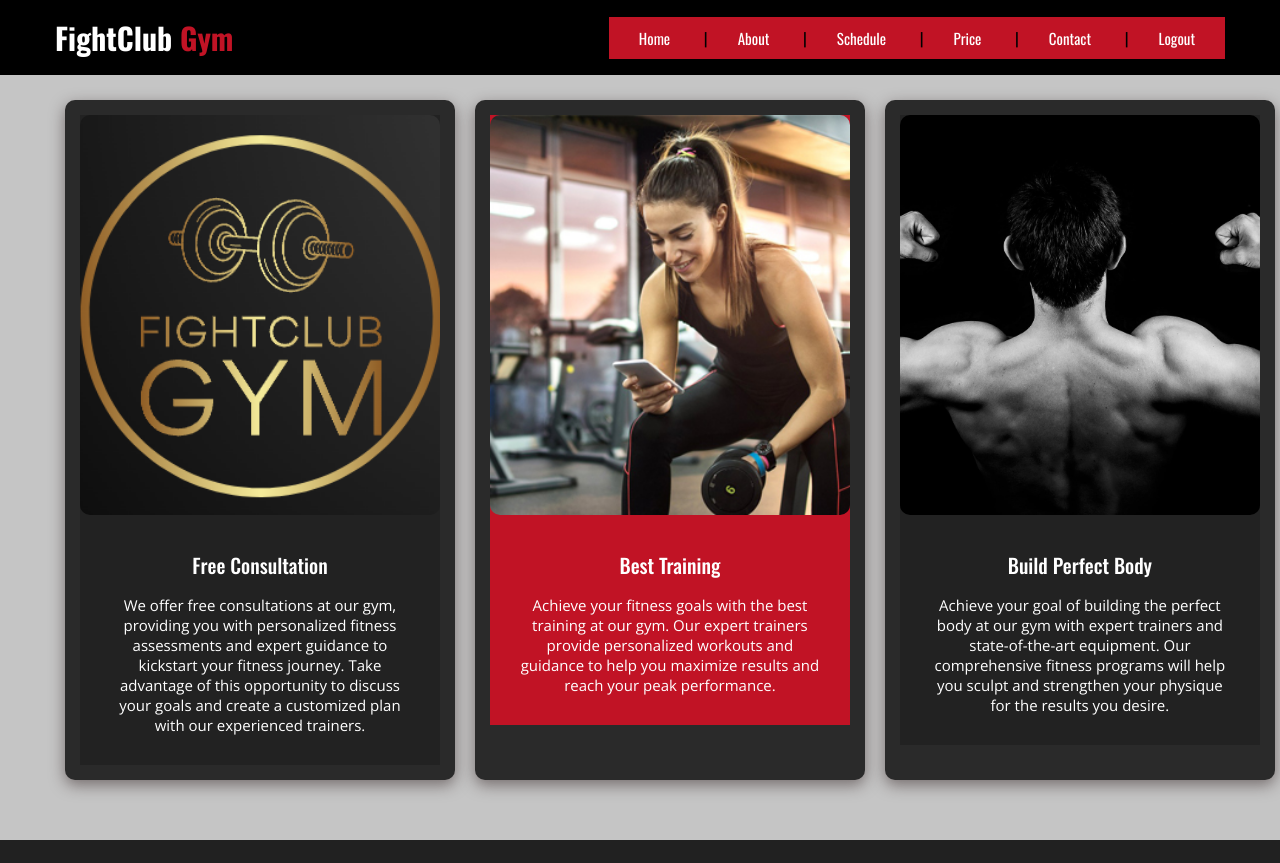
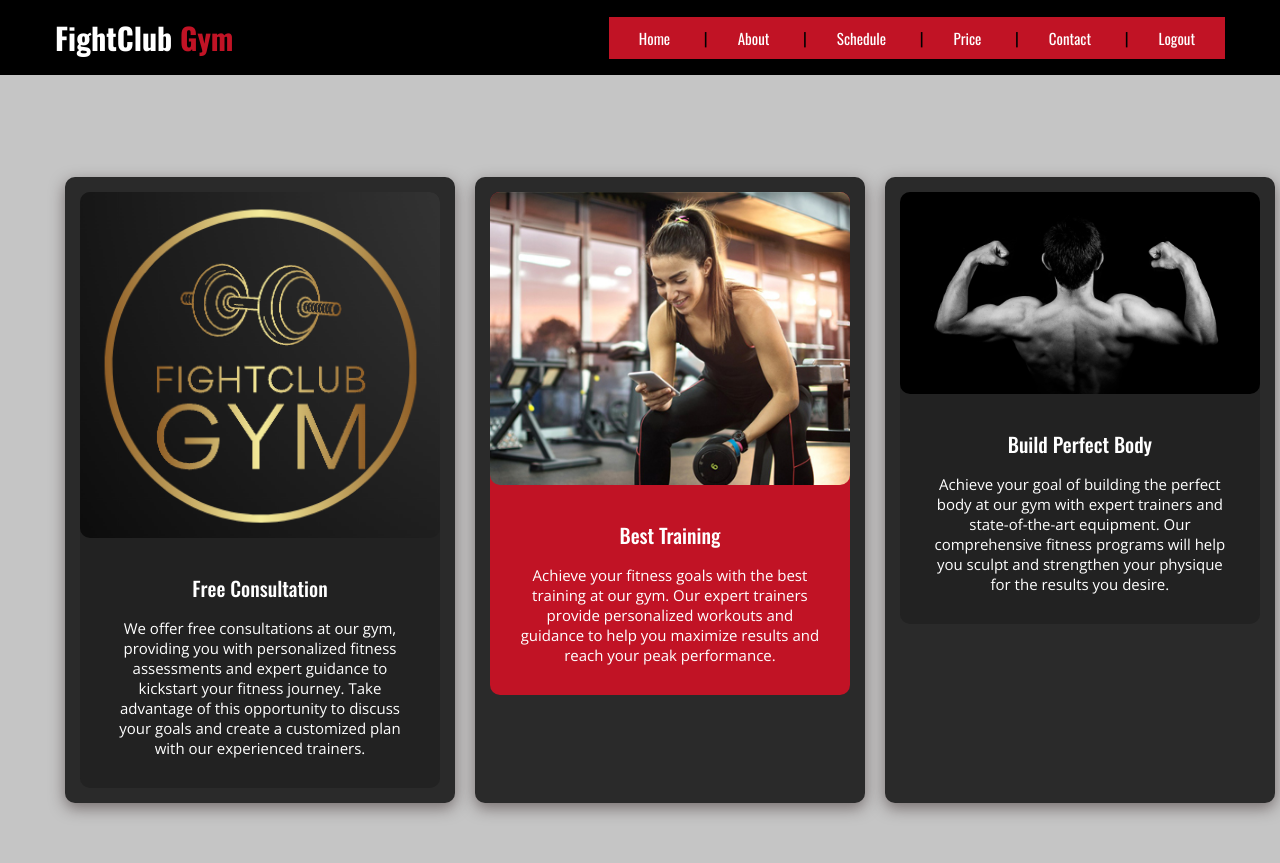
Before and after one commit to kimicayboen/IMDBSE2, a PHP site: page /about.php in a window 1280 px wide. Before the commit the page ends 840 px from the top, so only its background shows below. Run offline with PHP 8.4, Linux system fonts and the light colour scheme.

Commit message:
Add files via upload

```diff
--- a/DATABASE2/admin.css
+++ b/DATABASE2/admin.css
@@ -9,7 +9,8 @@ body {
 
 .container {
     max-width: 900px;
-    margin: 0 auto;
+    margin: auto;
+    margin-top: 5%;
     background-color: #333333;
     padding: 20px 100px 10px 100px;
     border-radius: 10px;
--- a/DATABASE2/style.css
+++ b/DATABASE2/style.css
@@ -173,6 +173,10 @@ header .ham-burger {
 	background-color:#111111;
 }
 
+.content {
+	margin-top: 10%;
+}
+
 .about .content{
  -webkit-display: flex;
  display: flex;
@@ -185,6 +189,7 @@ header .ham-burger {
 }
 .about .content .box .inner{
 	background-color:#222222;
+	border-radius: 10px;
 }
 .about .content .box:nth-child(2) .inner{
 	background-color: #c11325;
@@ -205,6 +210,7 @@ header .ham-burger {
 	text-transform: capitalize;
 	text-align: center;
 }
+
 .about .content .box .inner .text p{
 	font-size: 15px;
 	line-height:20px;
@@ -521,15 +527,28 @@ header .ham-burger {
 	-webkit-display: flex;
 	display: flex;
 }
+
 .price-package .content .box{
 	flex:0 0 33.33%;
 	max-width: 33.33%;
 	padding: 15px;
 	background-color: #c5c5c5;
 }
+
 .price-package .content .box .inner{
 	background-color: #f0f0f0;
 }
+
+.inner {
+	border-radius: 1.5%;
+}
+
+.price-tag {
+	border-radius: 1.5%;
+	margin-top: 2%;
+	margin-bottom: 2%;
+}
+
 .price-package .content .box .inner .price-tag{
 	padding: 15px;
 	font-size: 20px;
@@ -538,10 +557,12 @@ header .ham-burger {
 	text-align: center;
 	font-weight: 700;
 }
+
 .price-package .content .box .inner .text{
 	padding:30px 15px;
 	text-align: center;
 }
+
 .price-package .content .box .inner .text h3{
 	font-size: 24px;
 	color:#222222;
@@ -549,6 +570,7 @@ header .ham-burger {
 	padding:0px 0px 20px;
 	font-weight: 700;
 }
+
 .price-package .content .box .inner .text p{
  font-size: 15px;
  line-height: 20px;
@@ -558,6 +580,7 @@ header .ham-burger {
  padding:0 0 5px;
  font-family: 'Open-sans', sans-serif;
 }
+
 .price-package .content .box .inner .text .btn{
     padding: 8px 30px;
     background-color: #c11325;
@@ -570,11 +593,13 @@ header .ham-burger {
     transition: all .5s ease;
     margin-top: 10px;
 }
+
 .price-package .content .box .inner .text .btn:hover{
 	border-color:#222222;
 	color:#222222;
 	background-color: transparent;
 }
+
 .price-package .content .box .inner .img img{
 	width: 100%;
 }
@@ -816,20 +841,6 @@ section.about {
 }
 
 
-.about .box .img img {
-    width: 200%;
-    height: 400px;
-    object-fit: cover;
-    object-position: center;
-}
-
-.about .box {
-    margin-top: 50px;
-}
-
-
-
-
 .box {
     background-color: #2a2a2a;
     border-radius: 10px;
```
